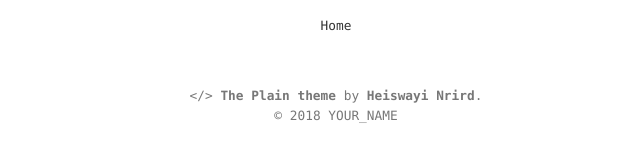
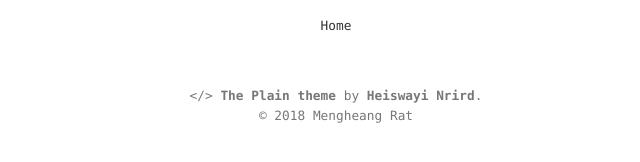
Before and after one commit to mengheangrat/mengheang.github.io, a Jekyll site: the page built from about.md, in a window 1280 px wide. Shown: the part 520-682 px from the top of the page, without its empty margins (304-944 px from the left). Built offline with Jekyll 4.4.1, drawn with Linux system fonts in a browser that asks for light colours; part of the change alters nothing that is shown.

Commit message:
config my info

```diff
--- a/_config.yml
+++ b/_config.yml
@@ -1,21 +1,21 @@
 # Site Info
-title:              "The Plain"
-description:        "The Plain is a minimalist Jekyll theme, that's it. Can't say anymore..."
+title:              "Mengheang Rat"
+description:        "I develop Mobile app and manage Project with Scrum Methodology, that's it. Can't say anymore..."
 google_verify:      epFgX0s_0RM3CdjwFcsewfXzPov2g8s9ZBOLyaIUH-o # Put your Google Verification here
 google_analytics:   UA-XXXXXXX-X # Put your Google Analytics code
 
 # Author Info
-author_name:        "YOUR_NAME" # Your name here
-author_email:       hnrird@gmail.com # Your email here
+author_name:        "Mengheang Rat" # Your name here
+author_email:       mengheangrat@icloud.com # Your email here
 author_gravatar:    2b38b1b0e7e08b69379bd61582adf0c8 # Your Gravatar md5 hash here for logo
-twitter_username:   HeiswayiNrird # Your Twitter username here
+twitter_username:   RatMengheang # Your Twitter username here
 github_username:    heiswayi # Your GitHub username here
 
 # Site Settings
-url:                https://heiswayi.nrird.com # main url
+url:                https://mengheangrat.github.io # main url
 baseurl:            /the-plain # for gh-pages
 permalink:          /notes/:title # Post permalink
-timezone:           Asia/Kuala_Lumpur # https://en.wikipedia.org/wiki/List_of_tz_database_time_zones
+timezone:           Asia/Phnom_Penh # https://en.wikipedia.org/wiki/List_of_tz_database_time_zones
 mathjax:            true  # enables support for mathjax - set to false to disable
 
 # Site Build
```
